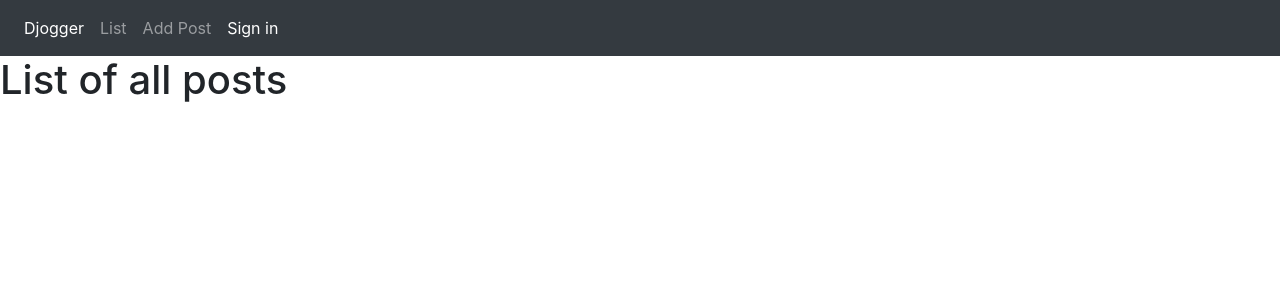
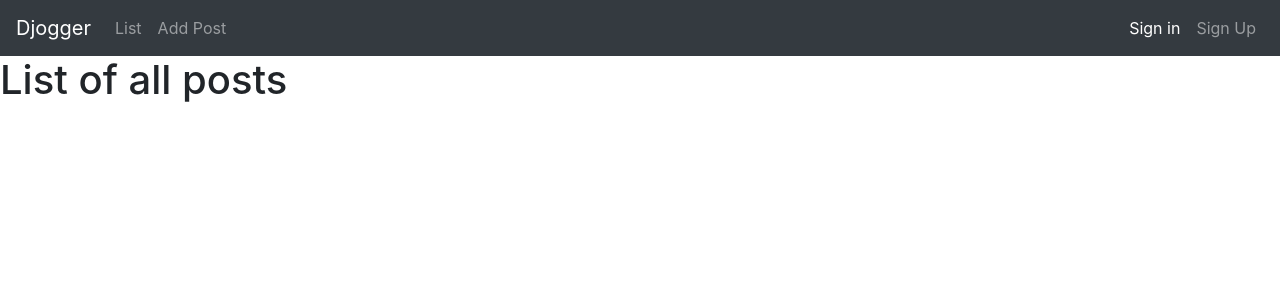
Before and after one commit to atokos/django-blog, a Django app: page /posts/ in a window 1280 px wide. Shown: the top 300 px of the page. Run offline with Django 3.2, Linux system fonts and the light colour scheme; data that the repository does not hold is empty; some libraries are stand-ins or nearby versions.

Commit message:
Fixed namespaceing of accounts and posts module

```diff
--- a/accounts/urls.py
+++ b/accounts/urls.py
@@ -2,6 +2,7 @@ from django.urls import path
 
 from .views import SignUpView
 
+app_name = 'accounts'
 
 urlpatterns = [
     path('signup/', SignUpView.as_view(), name='signup'),
--- a/posts/templates/posts/detail.html
+++ b/posts/templates/posts/detail.html
@@ -8,7 +8,7 @@
         <p>{{ post.message }}</p>
         <p>Created: {{ post.created }}</p>
         <p>Modified: {{ post.modified }}</p>
-        <a href="{% url 'posts-update' pk=post.pk%}">Edit</a>
+        <a href="{% url 'posts:update' pk=post.pk%}">Edit</a>
     </div>
     <div class="comments-container">
     <div class="comment-field">
--- a/posts/templates/posts/list.html
+++ b/posts/templates/posts/list.html
@@ -5,7 +5,7 @@
     <div class="post-container">
     {% for post in post_list %}
         <div class="post-item">
-            <h2><a href="{% url 'posts-detail' pk=post.id %}">{{ post.title }}</a></h2>
+            <h2><a href="{% url 'posts:detail' pk=post.id %}">{{ post.title }}</a></h2>
             <p>By {{ post.posted_by }}</p>
             <p>{{ post.message }}</p>
             <p>Created: {{ post.created }}</p>
--- a/posts/urls.py
+++ b/posts/urls.py
@@ -2,9 +2,12 @@ from django.urls import path
 
 from .views import PostUpdateView, PostCreateView, PostDetailView, PostListView
 
+
+app_name = 'posts'
+
 urlpatterns = [
-    path('edit/<int:pk>/', PostUpdateView.as_view(), name='posts-update'),
-    path('new/', PostCreateView.as_view(), name='posts-create'),
-    path('<int:pk>/', PostDetailView.as_view(), name='posts-detail'),
-    path('', PostListView.as_view(), name='posts-list'),
+    path('edit/<int:pk>/', PostUpdateView.as_view(), name='update'),
+    path('new/', PostCreateView.as_view(), name='create'),
+    path('<int:pk>/', PostDetailView.as_view(), name='detail'),
+    path('', PostListView.as_view(), name='list'),
 ]
--- a/templates/base.html
+++ b/templates/base.html
@@ -3,24 +3,28 @@
 <html lang="en">
 <head>
     <meta charset="utf-8">
-    <meta name="viewport" content="width=device-width, initial-scale=1, shrink-to-fit=no">
+    <meta name="viewport" content="width=device-width, initial-scale=1">
 
-    <title>{% block title %}Django Blog{% endblock title %}</title>
+    <title>{% block title %}Djogger{% endblock title %}</title>
     <link rel="stylesheet" href="https://stackpath.bootstrapcdn.com/bootstrap/4.2.1/css/bootstrap.min.css" integrity="sha384-GJzZqFGwb1QTTN6wy59ffF1BuGJpLSa9DkKMp0DgiMDm4iYMj70gZWKYbI706tWS" crossorigin="anonymous">
     <!--<link href="{% static 'css/base.css' %}" rel="stylesheet">-->
 </head>
 <body>
-<nav class="navbar navbar-expand-sm navbar-dark bg-dark">
+<nav class="navbar navbar-expand-sm bg-dark navbar-dark">
+    <a class="navbar-brand" href="{% url 'home' %}">Djogger</a>
+    <button class="navbar-toggler" type="button" data-toggle="collapse" data-target="#navigationBar">
+        <span class="navbar-toggler-icon"></span>
+    </button>
+    <div class="collapse navbar-collapse" id="navigationBar">
         <ul class="navbar-nav">
-        <li class="nav-item active">
-            <a class="nav-link" href="{% url 'home' %}">Djogger</a>
+            <li class="nav-item">
+                <a class="nav-link" href="{% url 'posts:list' %}">List</a>
             </li>
             <li class="nav-item">
-            <a class="nav-link" href="{% url 'posts-list' %}">List</a>
+                <a class="nav-link" href="{% url 'posts:create' %}">Add Post</a>
             </li>
-        <li class="nav-item">
-            <a class="nav-link" href="{% url 'posts-create' %}">Add Post</a>
-        </li>
+        </ul>
+        <ul class="navbar-nav ml-auto">
              {% if user.is_authenticated %}
             <li class="nav-item active">
                 <a class="nav-link" href="#">{{ user.username }}</a>
@@ -32,12 +36,17 @@
             <li class="nav-item active">
                 <a class="nav-link" href="{% url 'login' %}">Sign in</a>
             </li>
+            <li class="nav-item">
+                <a class="nav-link" href="{% url 'accounts:signup' %}">Sign Up</a>
+            </li>
             {% endif %}
         </ul>
+    </div>
 </nav>
-<div class="content">
 {% block content %}
 {% endblock %}
-</div>
+<script src="https://code.jquery.com/jquery-3.3.1.slim.min.js" integrity="sha384-q8i/X+965DzO0rT7abK41JStQIAqVgRVzpbzo5smXKp4YfRvH+8abtTE1Pi6jizo" crossorigin="anonymous"></script>
+<script src="https://cdnjs.cloudflare.com/ajax/libs/popper.js/1.14.6/umd/popper.min.js" integrity="sha384-wHAiFfRlMFy6i5SRaxvfOCifBUQy1xHdJ/yoi7FRNXMRBu5WHdZYu1hA6ZOblgut" crossorigin="anonymous"></script>
+<script src="https://stackpath.bootstrapcdn.com/bootstrap/4.2.1/js/bootstrap.min.js" integrity="sha384-B0UglyR+jN6CkvvICOB2joaf5I4l3gm9GU6Hc1og6Ls7i6U/mkkaduKaBhlAXv9k" crossorigin="anonymous"></script>
 </body>
 </html>
```
Lines whose indentation alone changed are shown as unchanged.
